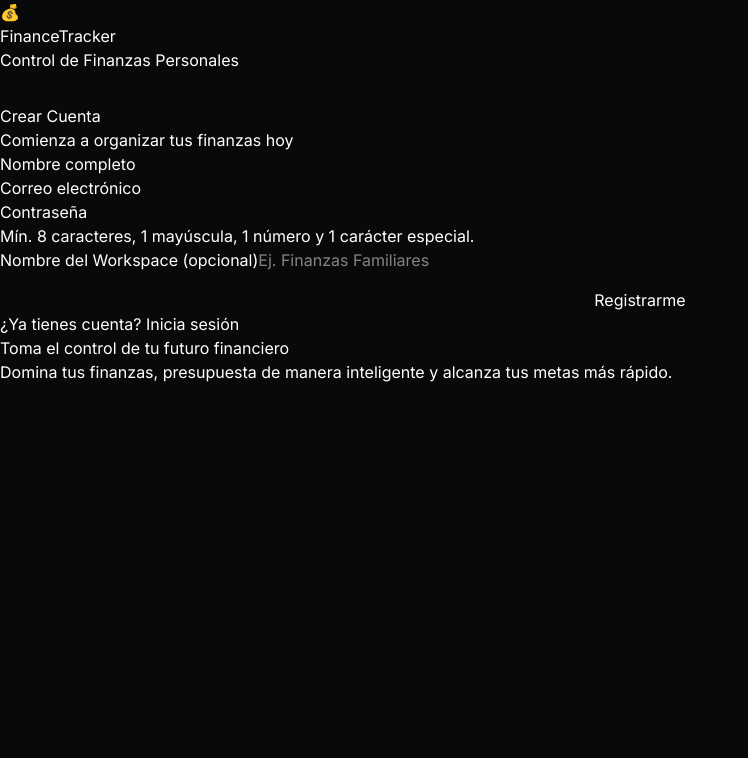
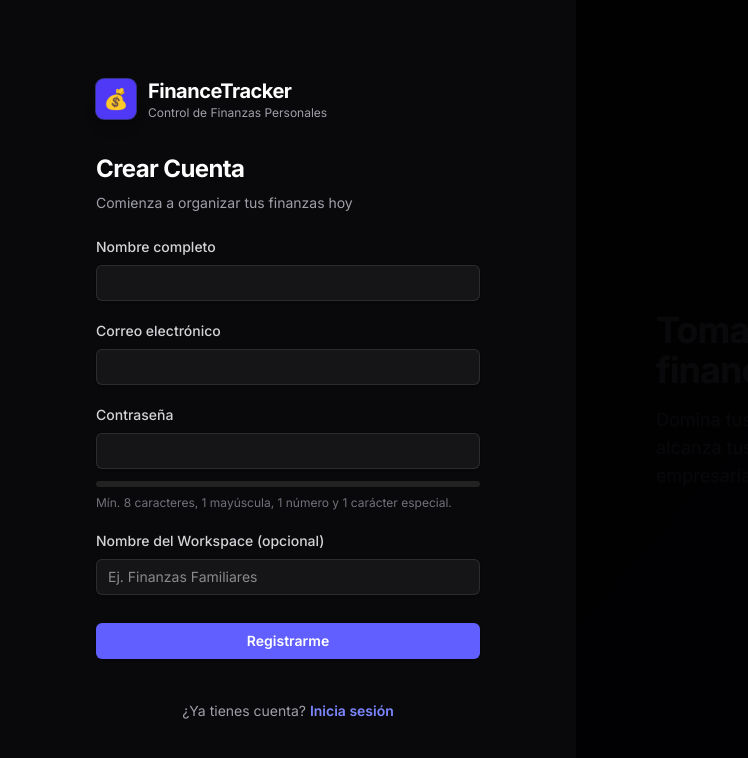
Before and after one commit to poyectosjesus-ui/fintrack, a Next.js app: page /register in a window 1280 px wide. Shown: the top 758 px of the page, without its empty margins (0-748 px from the left). Built offline with nearby package versions, Linux system fonts and the light colour scheme.

Commit message:
Strip Prisma TS Config to fix Production DB Push

```diff
--- a/prisma.config.ts
+++ /dev/null
@@ -1,13 +0,0 @@
-
-import { defineConfig } from "prisma/config";
-
-export default defineConfig({
-  schema: "prisma/schema.prisma",
-  migrations: {
-    path: "prisma/migrations",
-    seed: "ts-node --compiler-options {\"module\":\"CommonJS\"} prisma/seed.ts",
-  },
-  datasource: {
-    url: process.env["DATABASE_URL"] as string,
-  },
-});
--- a/src/app/(auth)/layout.tsx
+++ b/src/app/(auth)/layout.tsx
@@ -2,23 +2,25 @@
 
 export default function AuthLayout({ children }: { children: React.ReactNode }) {
   return (
-    <div className="auth-layout">
-      <div className="auth-panel auth-left">
-        <div className="auth-content">
-          <div className="navbar-brand" style={{ marginBottom: '2rem' }}>
-            <div className="brand-icon">💰</div>
+    <div className="flex min-h-screen bg-zinc-950 text-zinc-50">
+      {/* Columna Izquierda: Formulario */}
+      <div className="flex flex-1 flex-col justify-center px-4 py-12 sm:px-6 lg:flex-none lg:px-20 xl:px-24">
+        <div className="mx-auto w-full max-w-sm lg:w-96">
+          <div className="mb-8 items-center flex gap-3">
+            <div className="flex h-10 w-10 items-center justify-center rounded-lg bg-indigo-600 text-xl shadow-lg ring-1 ring-indigo-500/50">💰</div>
             <div>
-              <div className="brand-name">FinanceTracker</div>
-              <div className="brand-sub">Control de Finanzas Personales</div>
+              <div className="text-xl font-bold tracking-tight text-white">FinanceTracker</div>
+              <div className="text-xs text-zinc-400">Control de Finanzas Personales</div>
             </div>
           </div>
           {children}
         </div>
       </div>
-      <div className="auth-panel auth-right">
-        <div className="auth-decorative">
-          <h2 className="auth-tagline">Toma el control de tu futuro financiero</h2>
-          <p className="auth-subtagline">Domina tus finanzas, presupuesta de manera inteligente y alcanza tus metas más rápido.</p>
+      {/* Columna Derecha: Arte */}
+      <div className="relative hidden w-0 flex-1 lg:block">
+        <div className="absolute inset-x-0 bottom-0 top-0 bg-gradient-to-br from-zinc-900 to-indigo-950 mix-blend-multiply flex flex-col justify-center p-20">
+          <h2 className="text-4xl font-bold tracking-tight text-white mb-4">Toma el control de tu futuro financiero</h2>
+          <p className="text-lg text-indigo-200 max-w-xl">Domina tus finanzas, presupuesta de manera inteligente y alcanza tus metas más rápido con analíticas de nivel empresarial.</p>
         </div>
       </div>
     </div>
--- a/src/app/(auth)/login/page.tsx
+++ b/src/app/(auth)/login/page.tsx
@@ -39,20 +39,22 @@
   };
 
   return (
-    <div className="auth-form-wrapper">
-      <h1 className="auth-title">Iniciar Sesión</h1>
-      <p className="auth-subtitle">Bienvenido de nuevo a FinanceTracker</p>
+    <div className="flex flex-col gap-6">
+      <div>
+        <h1 className="text-2xl font-bold tracking-tight text-white">Iniciar Sesión</h1>
+        <p className="text-sm text-zinc-400 mt-2">Bienvenido de nuevo a FinanceTracker</p>
+      </div>
 
-      {error && <div className="auth-error">{error}</div>}
+      {error && <div className="rounded-md bg-red-500/10 p-4 text-sm text-red-500 border border-red-500/20">{error}</div>}
 
-      <form onSubmit={handleSubmit} className="auth-form">
-        <div className="form-group">
-          <label className="form-label" htmlFor="email">Correo electrónico</label>
+      <form onSubmit={handleSubmit} className="flex flex-col gap-5">
+        <div className="flex flex-col gap-2">
+          <label className="text-sm font-medium text-zinc-300" htmlFor="email">Correo electrónico</label>
           <input
             id="email"
             type="email"
             required
-            className="form-input"
+            className="block w-full rounded-md border-0 bg-white/5 py-1.5 text-white shadow-sm ring-1 ring-inset ring-white/10 focus:ring-2 focus:ring-inset focus:ring-indigo-500 sm:text-sm sm:leading-6 px-3"
             placeholder="tu@email.com"
             value={email}
             onChange={(e) => setEmail(e.target.value)}
@@ -60,13 +62,13 @@
           />
         </div>
 
-        <div className="form-group">
-          <label className="form-label" htmlFor="password">Contraseña</label>
+        <div className="flex flex-col gap-2">
+          <label className="text-sm font-medium text-zinc-300" htmlFor="password">Contraseña</label>
           <input
             id="password"
             type="password"
             required
-            className="form-input"
+            className="block w-full rounded-md border-0 bg-white/5 py-1.5 text-white shadow-sm ring-1 ring-inset ring-white/10 focus:ring-2 focus:ring-inset focus:ring-indigo-500 sm:text-sm sm:leading-6 px-3"
             placeholder="••••••••"
             value={password}
             onChange={(e) => setPassword(e.target.value)}
@@ -74,13 +76,13 @@
           />
         </div>
 
-        <button type="submit" className="btn btn-primary w-full mt-4" disabled={loading}>
+        <button type="submit" className="flex w-full justify-center rounded-md bg-indigo-500 px-3 py-2 text-sm font-semibold text-white shadow-sm hover:bg-indigo-400 focus-visible:outline focus-visible:outline-2 focus-visible:outline-offset-2 focus-visible:outline-indigo-500 disabled:opacity-50 disabled:cursor-not-allowed mt-2" disabled={loading}>
           {loading ? 'Iniciando...' : 'Entrar'}
         </button>
       </form>
 
-      <div className="auth-footer">
-        <p>¿No tienes una cuenta? <Link href="/register" className="auth-link">Regístrate aquí</Link></p>
+      <div className="text-center mt-4 text-sm text-zinc-400">
+        <p>¿No tienes una cuenta? <Link href="/register" className="font-semibold leading-6 text-indigo-400 hover:text-indigo-300 transition-colors">Regístrate aquí</Link></p>
       </div>
     </div>
   );
--- a/src/app/(auth)/register/page.tsx
+++ b/src/app/(auth)/register/page.tsx
@@ -64,65 +64,67 @@
   };
 
   return (
-    <div className="auth-form-wrapper">
-      <h1 className="auth-title">Crear Cuenta</h1>
-      <p className="auth-subtitle">Comienza a organizar tus finanzas hoy</p>
+    <div className="flex flex-col gap-6">
+      <div>
+        <h1 className="text-2xl font-bold tracking-tight text-white">Crear Cuenta</h1>
+        <p className="text-sm text-zinc-400 mt-2">Comienza a organizar tus finanzas hoy</p>
+      </div>
 
-      {error && <div className="auth-error">{error}</div>}
+      {error && <div className="rounded-md bg-red-500/10 p-4 text-sm text-red-500 border border-red-500/20">{error}</div>}
 
-      <form onSubmit={handleSubmit} className="auth-form">
-        <div className="form-group">
-          <label className="form-label" htmlFor="name">Nombre completo</label>
+      <form onSubmit={handleSubmit} className="flex flex-col gap-5">
+        <div className="flex flex-col gap-2">
+          <label className="text-sm font-medium text-zinc-300" htmlFor="name">Nombre completo</label>
           <input
             id="name"
             type="text"
             required
-            className="form-input"
+            className="block w-full rounded-md border-0 bg-white/5 py-1.5 text-white shadow-sm ring-1 ring-inset ring-white/10 focus:ring-2 focus:ring-inset focus:ring-indigo-500 sm:text-sm sm:leading-6 px-3"
             value={form.name}
             onChange={(e) => setForm({ ...form, name: e.target.value })}
             disabled={loading}
           />
         </div>
 
-        <div className="form-group">
-          <label className="form-label" htmlFor="email">Correo electrónico</label>
+        <div className="flex flex-col gap-2">
+          <label className="text-sm font-medium text-zinc-300" htmlFor="email">Correo electrónico</label>
           <input
             id="email"
             type="email"
             required
-            className="form-input"
+            className="block w-full rounded-md border-0 bg-white/5 py-1.5 text-white shadow-sm ring-1 ring-inset ring-white/10 focus:ring-2 focus:ring-inset focus:ring-indigo-500 sm:text-sm sm:leading-6 px-3"
             value={form.email}
             onChange={(e) => setForm({ ...form, email: e.target.value })}
             disabled={loading}
           />
         </div>
 
-        <div className="form-group">
-          <label className="form-label" htmlFor="password">Contraseña</label>
+        <div className="flex flex-col gap-2">
+          <label className="text-sm font-medium text-zinc-300" htmlFor="password">Contraseña</label>
           <input
             id="password"
             type="password"
             required
-            className="form-input"
+            className="block w-full rounded-md border-0 bg-white/5 py-1.5 text-white shadow-sm ring-1 ring-inset ring-white/10 focus:ring-2 focus:ring-inset focus:ring-indigo-500 sm:text-sm sm:leading-6 px-3"
             value={form.password}
             onChange={(e) => setForm({ ...form, password: e.target.value })}
             disabled={loading}
           />
-          <div className="password-strength-bar">
+          <div className="mt-1 h-1.5 w-full rounded-full bg-white/10 overflow-hidden">
             <div
-              className={`strength-fill ${strength <= 25 ? 'weak' : strength <= 75 ? 'medium' : 'strong'}`}
+              className={`h-full rounded-full transition-all duration-300 ${strength <= 25 ? 'bg-red-500' : strength <= 75 ? 'bg-yellow-500' : 'bg-emerald-500'}`}
               style={{ width: `${strength}%` }}
             />
           </div>
-          <p className="auth-hint">Mín. 8 caracteres, 1 mayúscula, 1 número y 1 carácter especial.</p>
+          <p className="text-xs text-zinc-500">Mín. 8 caracteres, 1 mayúscula, 1 número y 1 carácter especial.</p>
         </div>
 
-        <div className="form-group">
-          <label className="form-label" htmlFor="wsName">Nombre del Workspace (opcional)</label>
+        <div className="flex flex-col gap-2">
+          <label className="text-sm font-medium text-zinc-300" htmlFor="wsName">Nombre del Workspace (opcional)</label>
           <input
             id="wsName"
             type="text"
-            className="form-input"
+            className="block w-full rounded-md border-0 bg-white/5 py-1.5 text-white shadow-sm ring-1 ring-inset ring-white/10 focus:ring-2 focus:ring-inset focus:ring-indigo-500 sm:text-sm sm:leading-6 px-3"
             placeholder="Ej. Finanzas Familiares"
             value={form.workspaceName}
             onChange={(e) => setForm({ ...form, workspaceName: e.target.value })}
@@ -130,13 +132,13 @@
           />
         </div>
 
-        <button type="submit" className="btn btn-primary w-full mt-4" disabled={loading}>
+        <button type="submit" className="flex w-full justify-center rounded-md bg-indigo-500 px-3 py-2 text-sm font-semibold text-white shadow-sm hover:bg-indigo-400 focus-visible:outline focus-visible:outline-2 focus-visible:outline-offset-2 focus-visible:outline-indigo-500 disabled:opacity-50 disabled:cursor-not-allowed mt-2" disabled={loading}>
           {loading ? 'Creando cuenta...' : 'Registrarme'}
         </button>
       </form>
 
-      <div className="auth-footer">
-        <p>¿Ya tienes cuenta? <Link href="/login" className="auth-link">Inicia sesión</Link></p>
+      <div className="text-center mt-4 text-sm text-zinc-400">
+        <p>¿Ya tienes cuenta? <Link href="/login" className="font-semibold leading-6 text-indigo-400 hover:text-indigo-300 transition-colors">Inicia sesión</Link></p>
       </div>
     </div>
   );
```
Also changed, not shown: 2 other files (tests, documents, lock files or other folders).
